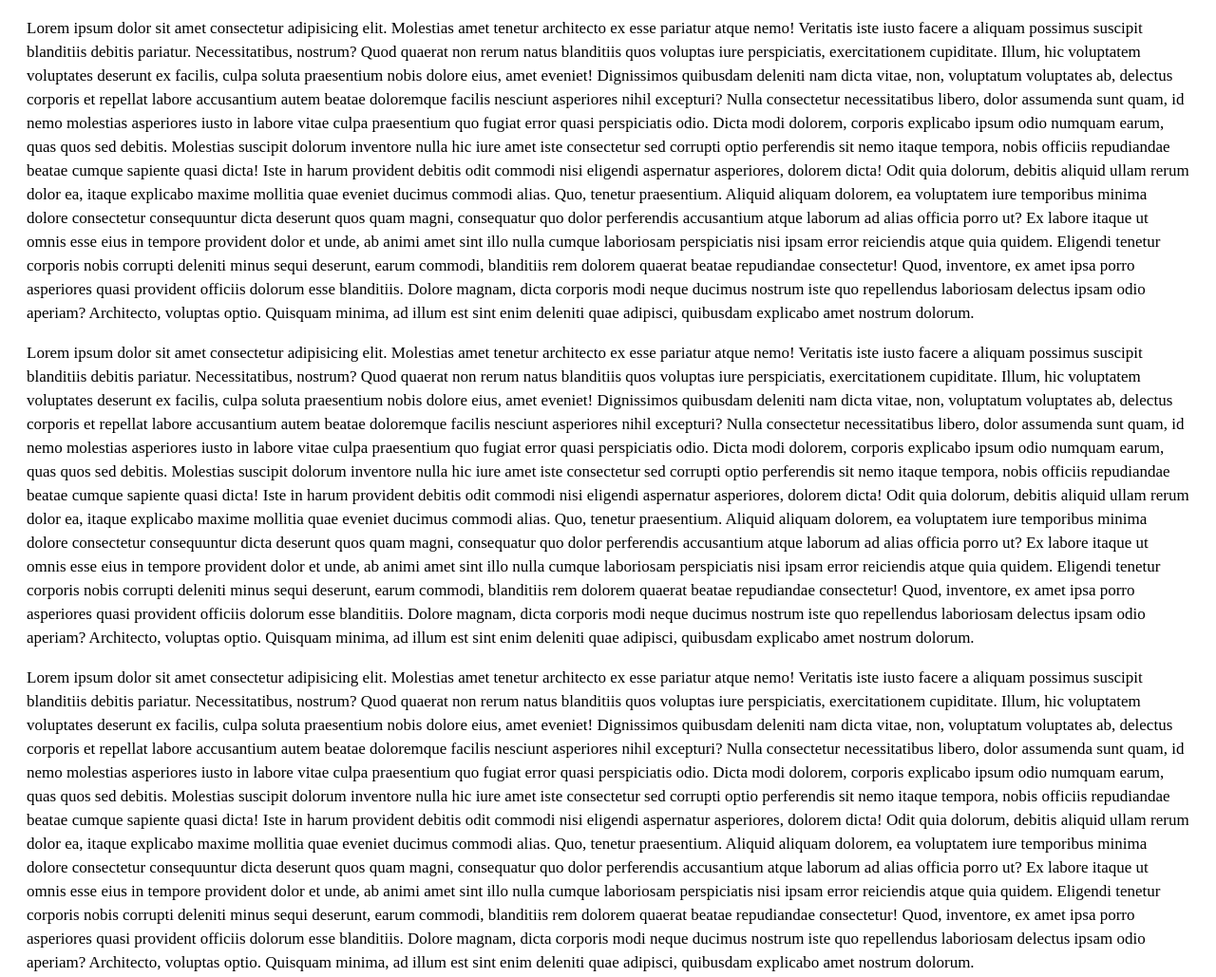
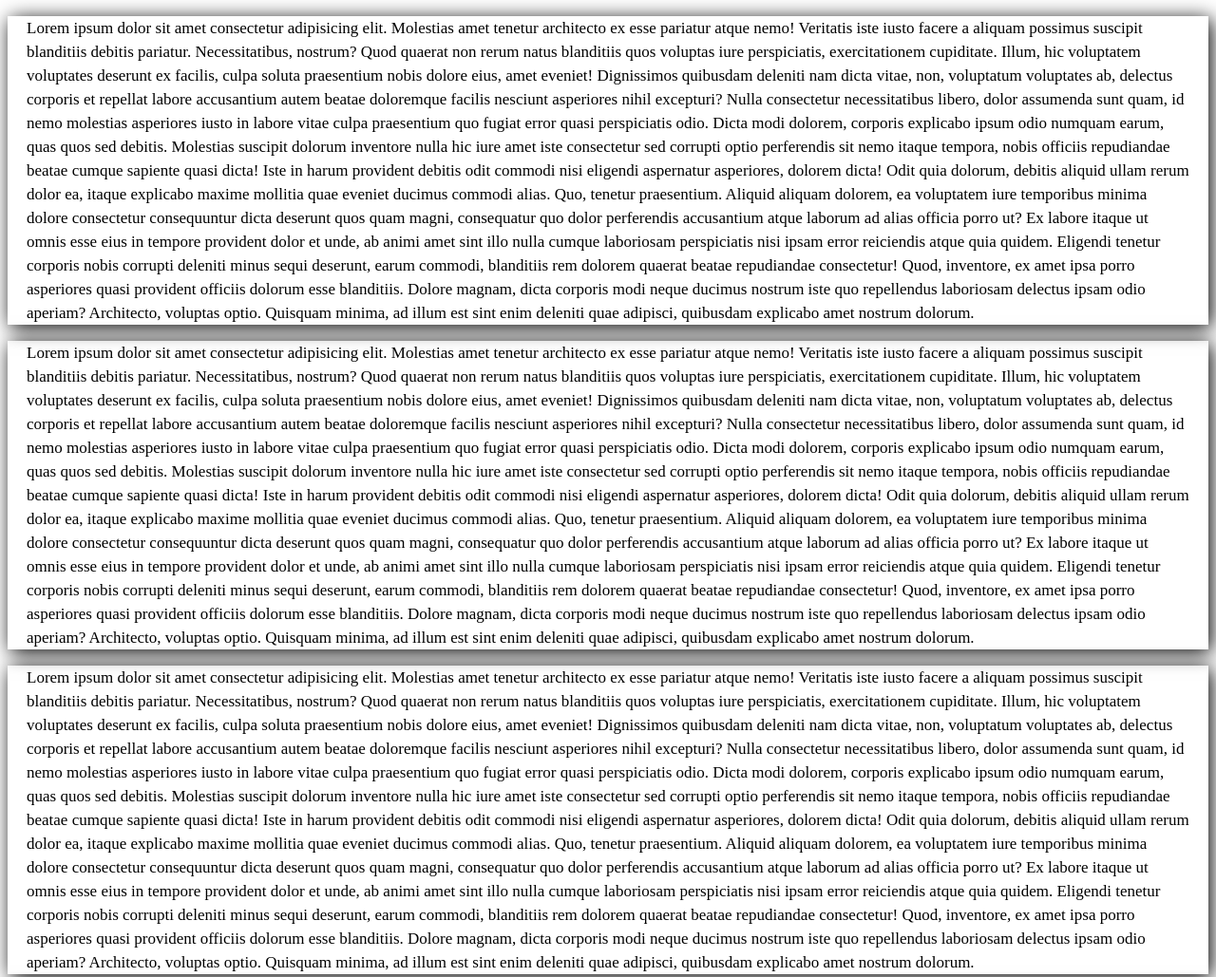
Before and after one commit to avais1021/setTimeout-fuction, a plain HTML site: page index.html in a window 1280 px wide. Shown: the top 1029 px of the page at 95% size. Drawn offline with Linux system fonts and the light colour scheme.

Commit message:
setTimeout function

```diff
--- a/index.html
+++ b/index.html
@@ -17,6 +17,7 @@
             line-height: 25px;
             padding: 0 20px;
             font-size: 17px;
+            box-shadow: 3px 3px 20px;
         }
     </style>
 </head>
```
